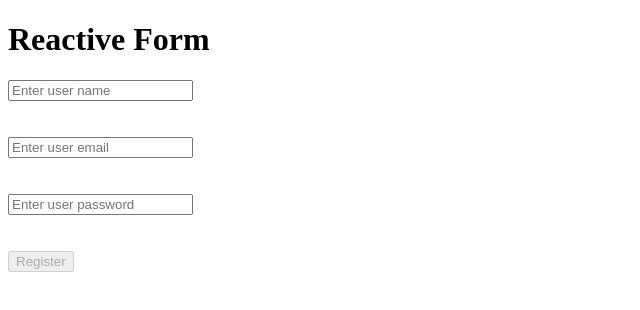
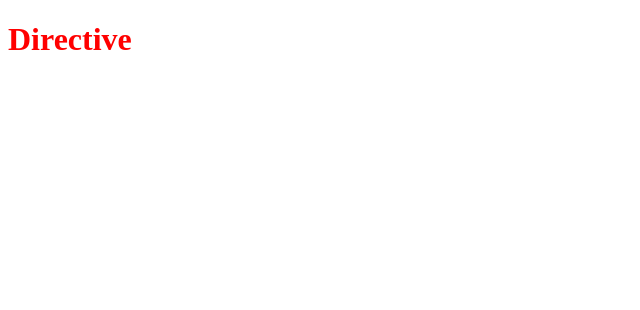
Before and after one commit to LahiruLakshan/Learning-Angular, an Angular app: page / in a window 1280 px wide. Shown: the top 310 px of the page, without its empty margins (0-640 px from the left). Built offline with nearby package versions, Linux system fonts and the light colour scheme.

Commit message:
Created Directive

```diff
--- a/src/app/app.component.html
+++ b/src/app/app.component.html
@@ -11,4 +11,5 @@
 <!--<app-child (updateData)="updateDataEvent($event)"></app-child>-->
 <!--<app-testing></app-testing>-->
 <!--<h2>{{30 | usdSlr:199.49:10}}</h2>-->
-<app-reactive-form></app-reactive-form>
+<!--<app-reactive-form></app-reactive-form>-->
+<h1 appRedEl>Directive</h1>
--- a/src/app/app.module.ts
+++ b/src/app/app.module.ts
@@ -12,6 +12,7 @@ import { ChildComponent } from './child/child.component';
 import { UserDetailsComponent } from './user-details/user-details.component';
 import { UsdSlrPipe } from './pipes/usd-slr.pipe';
 import { ReactiveFormComponent } from './reactive-form/reactive-form.component';
+import { RedElDirective } from './red-el.directive';
 
 @NgModule({
   declarations: [
@@ -23,6 +24,7 @@ import { ReactiveFormComponent } from './reactive-form/reactive-form.component';
     UserDetailsComponent,
     UsdSlrPipe,
     ReactiveFormComponent,
+    RedElDirective,
   ],
   imports: [
     BrowserModule,
--- /dev/null
+++ b/src/app/red-el.directive.ts
@@ -0,0 +1,12 @@
+import {Directive, ElementRef} from '@angular/core';
+
+@Directive({
+  selector: '[appRedEl]'
+})
+export class RedElDirective {
+
+  constructor(el:ElementRef) {
+    el.nativeElement.style.color="red";
+  }
+
+}
```
Also changed, not shown: 1 other file (tests, documents, lock files or other folders).
